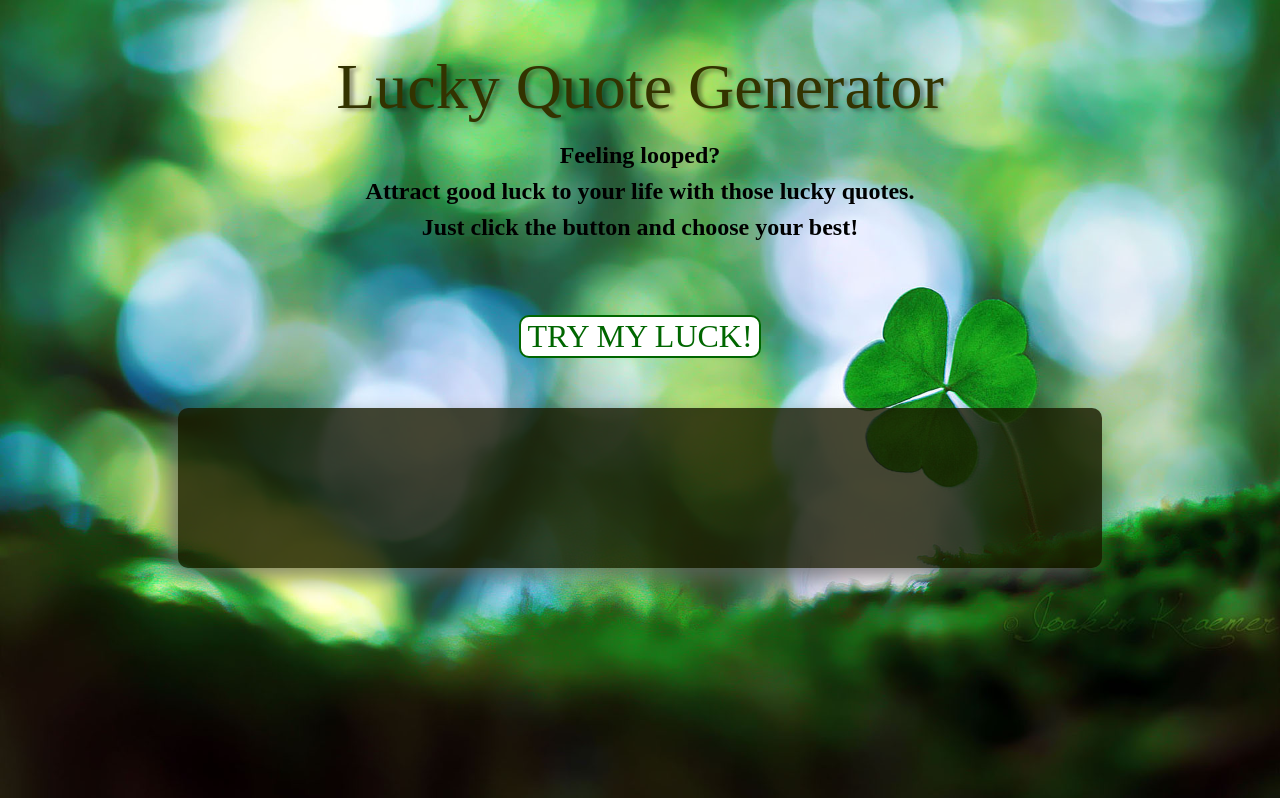
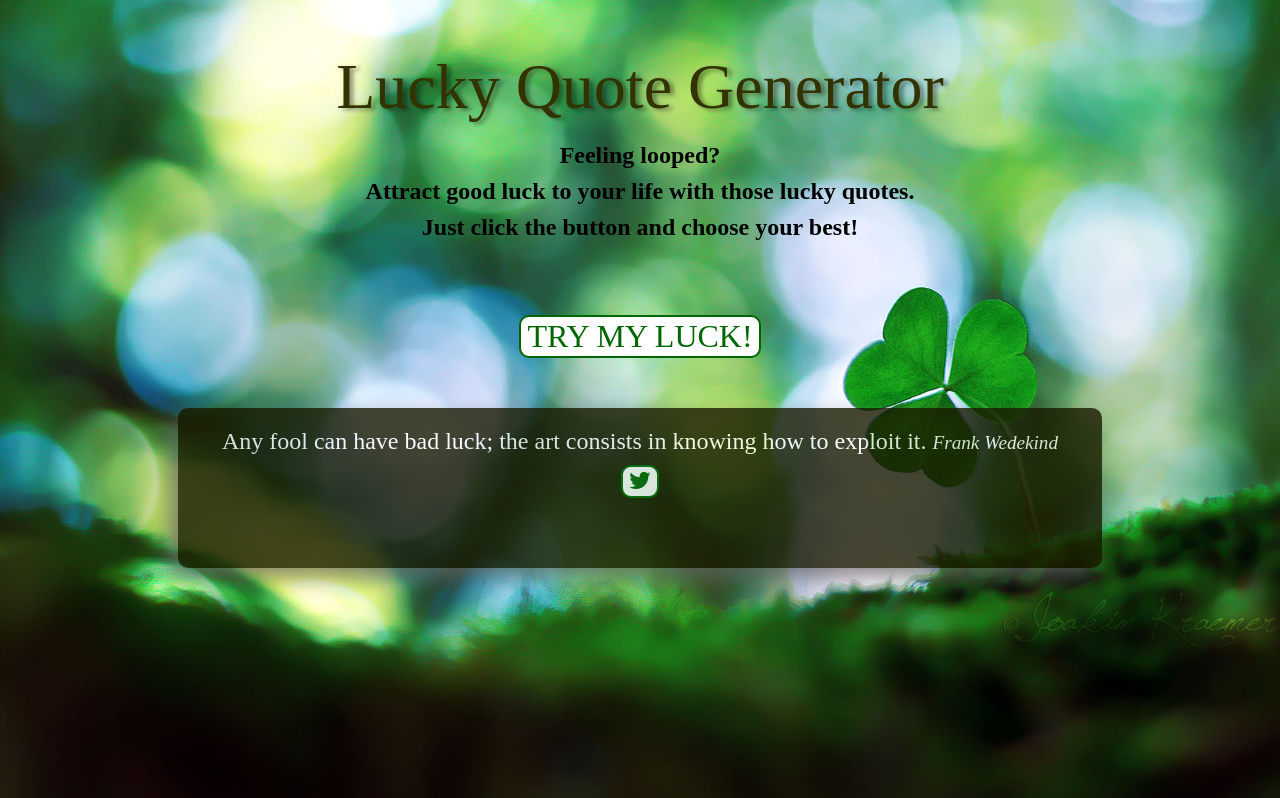
Before and after one commit to carolinaknoll/quote-generator, a React app: page react-quote-generator/public/index.html in a window 1280 px wide. Shown: the top 798 px of the page. Built offline with nearby package versions, Linux system fonts and the light colour scheme; a web font is replaced by a local one.

Commit message:
Add tweet button, FCC test suite and README info about the tests

```diff
--- a/default-quote-generator/css/unusual-quote-apparatus.css
+++ b/default-quote-generator/css/unusual-quote-apparatus.css
@@ -41,6 +41,7 @@
   font-family: Delius;
   font-size: 2em;
   color: #006600;
+  cursor: pointer;
   text-transform: uppercase;
   background: #FFF;
   border: 2px solid #006600;
@@ -57,6 +58,13 @@
   box-shadow: 3px 3px 3px rgba(0, 0, 0, 0.5);
 }
 
+#tweet-quote .quote-button {
+  cursor: pointer;
+  font-size: 1em;
+  margin: 10px auto;
+  display: block;
+  text-align: center;
+}
 
 /* Quote Box */
 
--- a/default-quote-generator/js/unusual-quote-apparatus.js
+++ b/default-quote-generator/js/unusual-quote-apparatus.js
@@ -40,6 +40,8 @@
     $('.author').text(quoteAuthor[1]);
   }
 
-  $("button").click(generateNewQuote);
-
+  $("#new-quote").click(generateNewQuote);
+  $('#tweet-quote').on('click', function() {
+    window.open(`https://twitter.com/intent/tweet?text=${$('.saying').text()} - ${$('.author').text()}`);
+  })
 });
--- a/react-quote-generator/public/index.html
+++ b/react-quote-generator/public/index.html
@@ -15,5 +15,6 @@
   <body>
     <noscript>You need to enable JavaScript to run this app.</noscript>
     <div id="root"></div>
+    <script src="https://cdn.freecodecamp.org/testable-projects-fcc/v1/bundle.js"></script>
   </body>
 </html>
--- a/react-quote-generator/src/components/quote-box.js
+++ b/react-quote-generator/src/components/quote-box.js
@@ -11,13 +11,20 @@
     $('.author').text(quoteAuthor[1]);
   }
 
+  componentDidMount() {
+    this.generateQuote();
+  }
+
 	render() {
     return (
       <div className="quote-box-container">
-        <button className="quote-button" onClick={this.generateQuote}>Try my luck!</button>
-        <div className="quote-box">
-          <span className="saying"></span>
-          <span className="author"></span>
+        <button className="quote-button" id="new-quote" title="Get new quote!" onClick={this.generateQuote}>Try my luck!</button>
+        <div className="quote-box" id="quote-box">
+          <span className="saying" id="text"></span>
+          <span className="author" id="author"></span>
+          <a id="tweet-quote" title="Tweet quote!" href="https://twitter.com/intent/tweet" target="_blank" rel="noopener noreferrer">
+            <button className="quote-button" id="new-quote"><i className="fa fa-twitter"></i></button>
+          </a>
         </div>
       </div>
     );
--- a/react-quote-generator/src/styles/quote-box.css
+++ b/react-quote-generator/src/styles/quote-box.css
@@ -2,6 +2,7 @@
   font-family: Delius;
   font-size: 2em;
   color: #006600;
+  cursor: pointer;
   text-transform: uppercase;
   background: #FFF;
   border: 2px solid #006600;
@@ -33,6 +34,14 @@
   box-shadow: -10px 10px 20px rgba(100, 100, 100, 0.9);
 }
 
+#tweet-quote .quote-button {
+  cursor: pointer;
+  font-size: 1em;
+  margin: 10px auto;
+  display: block;
+  text-align: center;
+}
+
 .author {
   font-size: 0.8em;
   font-style: italic;
```
Also changed, not shown: index.html (+9 -5 lines), README.md.
